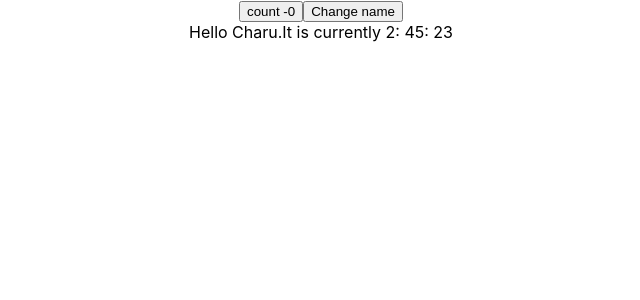
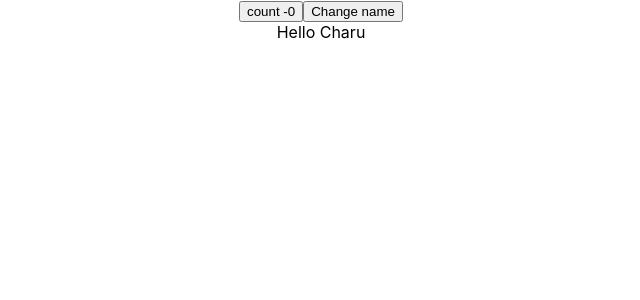
Before and after one commit to sowmiyashanmugaanatham/ReactJs-Basics, a React (Create React App) app: page / in a window 1280 px wide. Shown: the top 300 px of the page, without its empty margins (319-959 px from the left). Built offline with nearby package versions, Linux system fonts and the light colour scheme; the HTML template or start-up script is replaced by a standard one.

Commit message:
Topic Name:Incorrect memo with props Reference

```diff
--- a/src/App.js
+++ b/src/App.js
@@ -1,11 +1,12 @@
 
 import React, { useReducer } from 'react'
 import './App.css'
-import { ParentThree } from './Components/Immutable State/Incorrect Optimization/ParentThree'
+import { ParentFour } from './Components/Immutable State/Incorrect Optimization/ParentFour'
+
 function App() {
   return (
     <div className='App'>
-       <ParentThree />
+       <ParentFour />
     </div>
   )
 }
--- /dev/null
+++ b/src/Components/Immutable State/Incorrect Optimization/ChildFive.js
@@ -0,0 +1,12 @@
+import React from 'react';
+
+const ChildFive = ({name}) => {
+    console.log('ChildFive Render')
+  return (
+    <div>
+      Hello {name}
+    </div>
+  );
+}
+
+export const MemoizedChildFive=React.memo( ChildFive);
--- /dev/null
+++ b/src/Components/Immutable State/Incorrect Optimization/ParentFour.js
@@ -0,0 +1,23 @@
+import React, { useState } from 'react'
+import  { MemoizedChildFive} from './ChildFive'
+
+
+export const ParentFour = () => {
+    const [count,setCount] = useState(0)
+    const [name,setName] = useState('Charu')
+
+    const person = {
+        fname:'Bruce',
+        lname:'Wayne'
+    }
+    const handleClick =() =>{}
+    console.log('ParentFour Render')
+    return (
+        <div>
+            <button onClick={() => setCount((c) => c+1)}>count -{count}</button>
+            <button onClick={() => setName('Codevolution')}>Change name</button>
+            <MemoizedChildFive name={name} handleClick={handleClick}/>
+
+        </div>
+    )
+}
```
Also changed, not shown: completed_images/Incorrect memo with props Reference.PNG (added).
